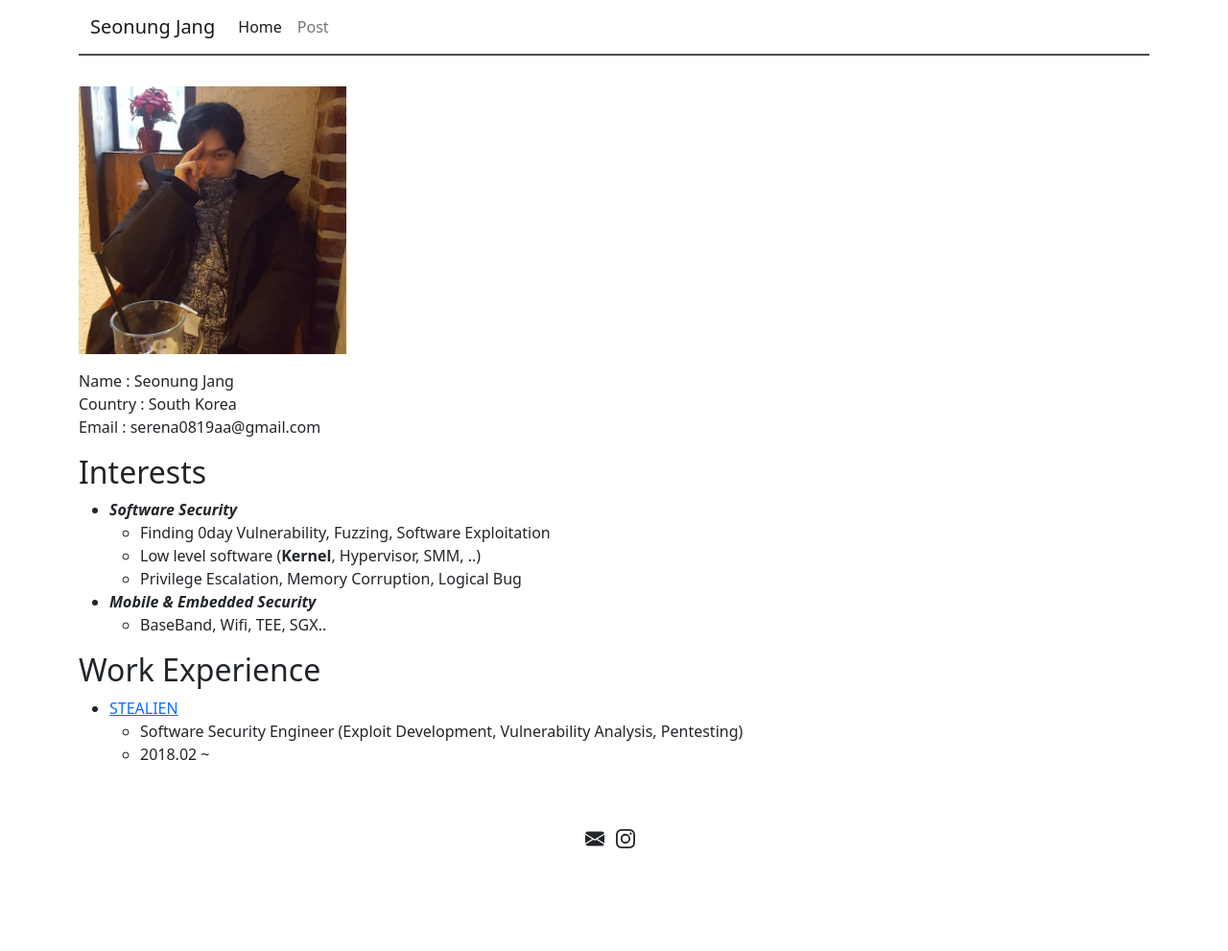
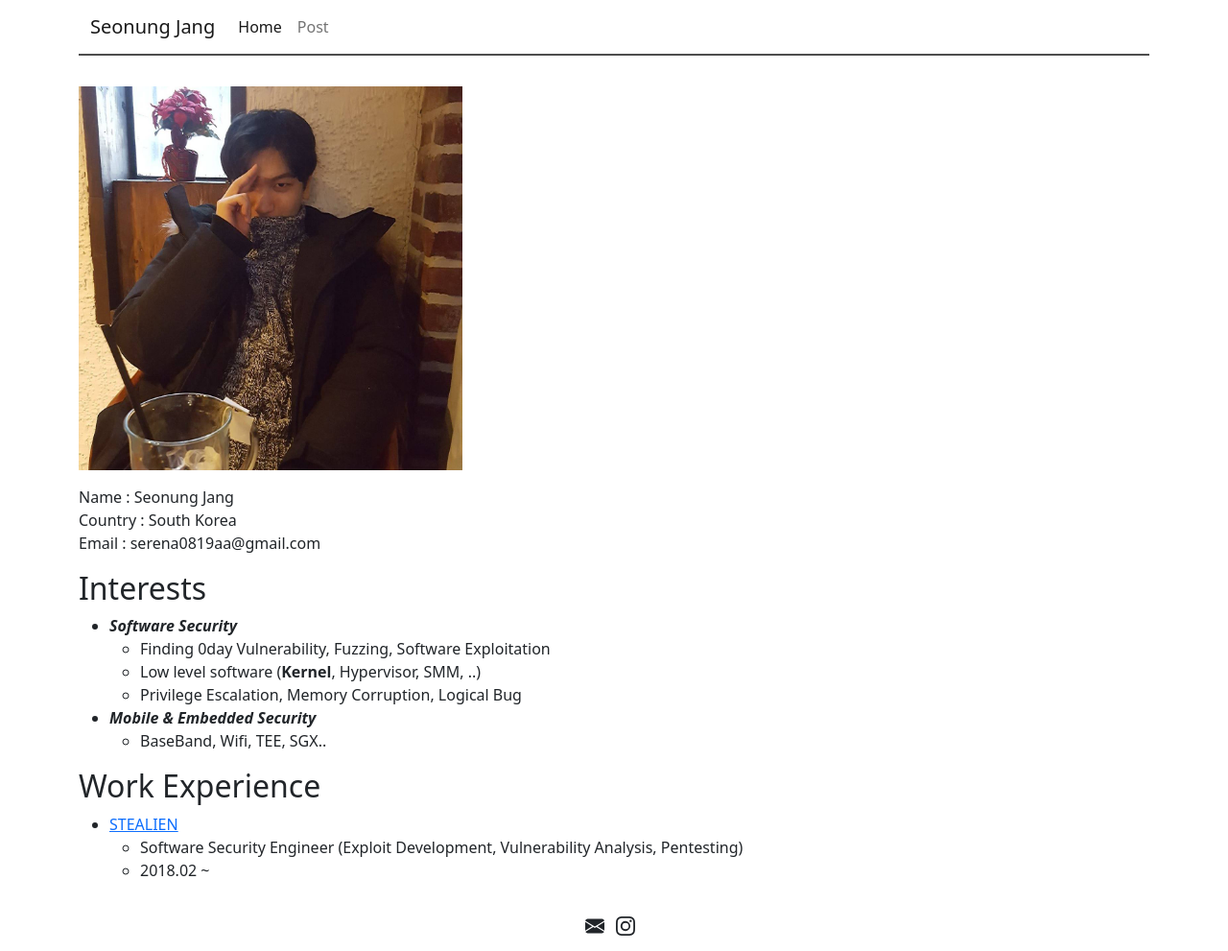
Before and after one commit to KernelGangster/KernelGangster.github.io, a Jekyll site: the page built from index.md, in a window 1280 px wide. Shown: the whole page at 96% size. Built offline with Jekyll 4.4.1, drawn with Linux system fonts in a browser that asks for light colours; before the commit the page ends 900 px from its top, so only the background shows below that.

Commit message:
change pic size

```diff
--- a/index.md
+++ b/index.md
@@ -2,7 +2,7 @@
 layout: default
 #title: About
 ---
-<img src="/assets/images/meme.jpg" width="25%" height="30%" title="young me" alt="profile_picture">
+<img src="/assets/images/meme.jpg" width="400" height="790" title="young me" alt="profile_picture">
 Name : Seonung Jang
 Country : South Korea
 Email : serena0819aa@gmail.com
```
Also changed, not shown: 6 other files.
